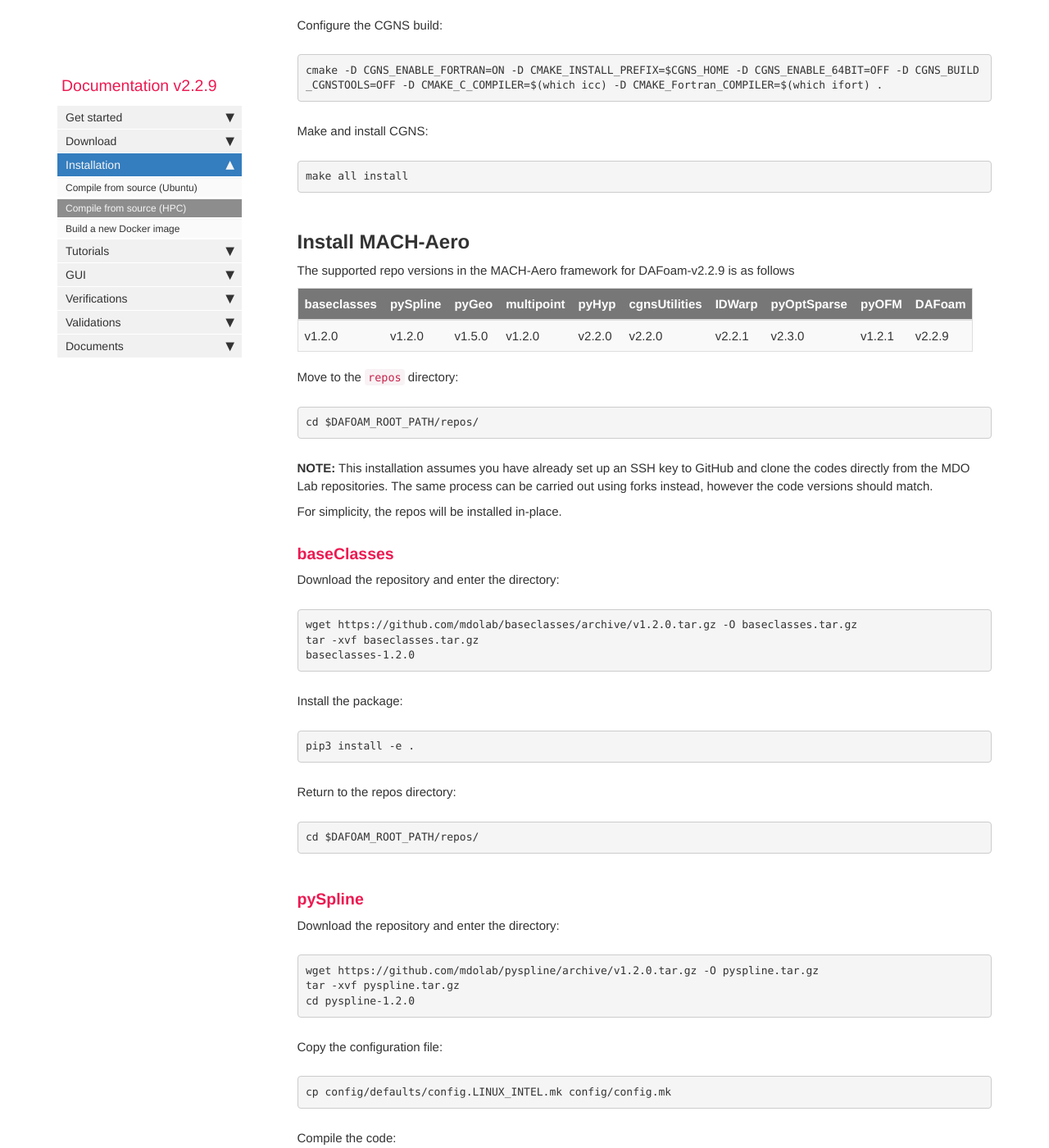
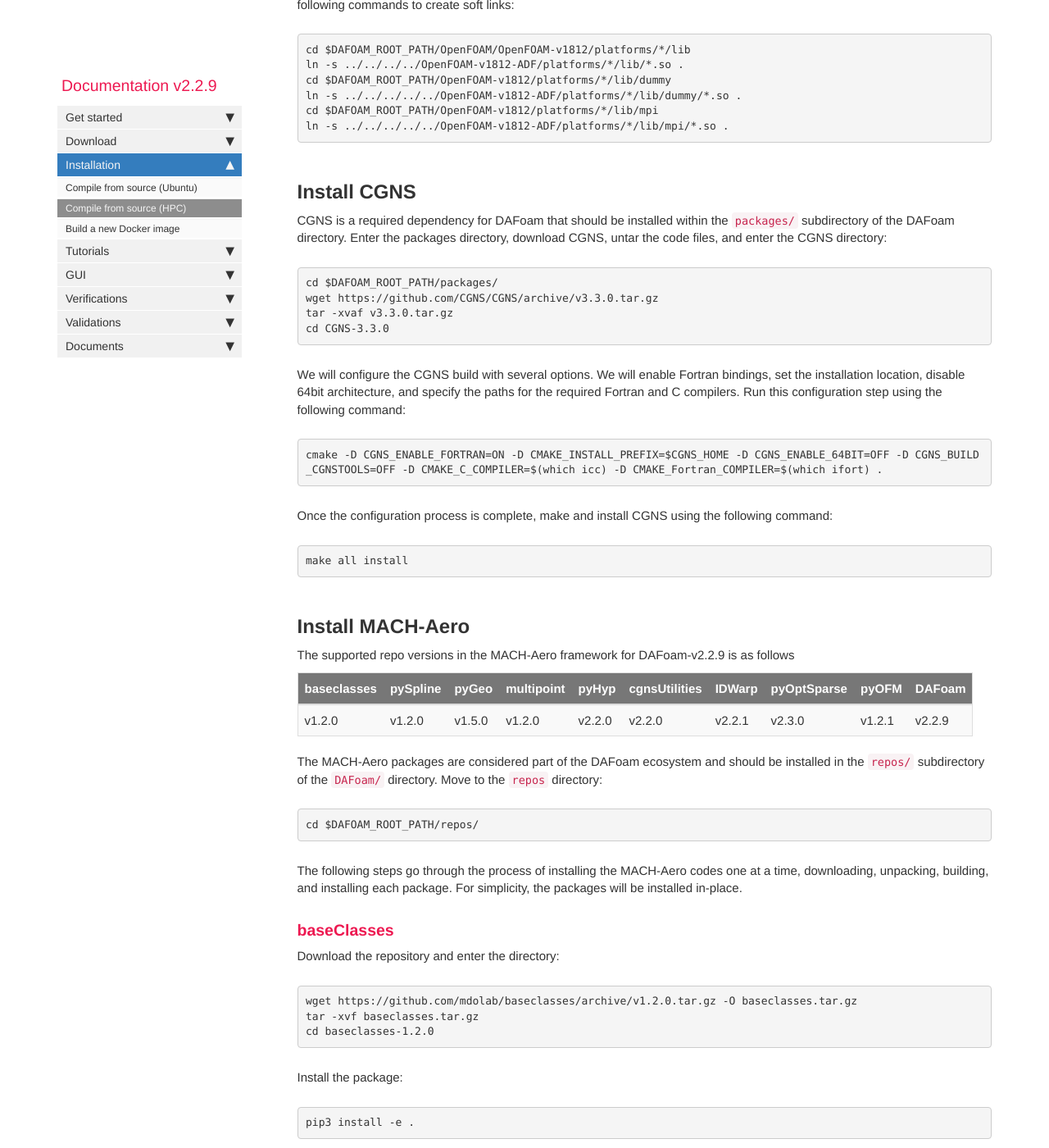
Before and after one commit to DAFoam/DAFoam.github.io, a Jekyll site: the page built from pages/mydoc/mydoc_installation_source_hpc.md, in a window 1280 px wide and 1400 px high, scrolled down 10878 px. Shown: the whole window at 82% size. Built offline with Jekyll 4.4.1, drawn with Linux system fonts in a browser that asks for light colours; comment, search, counter and statistics services are not loaded; some of the changed text lies outside the part shown.

Commit message:
Updates to HPC installation guide to match style of source Ubuntu installation guide.

```diff
--- a/pages/mydoc/mydoc_installation_source_hpc.md
+++ b/pages/mydoc/mydoc_installation_source_hpc.md
@@ -9,15 +9,14 @@ folder: mydoc
 
 {% include note.html content="This section provides instructions on compiling the DAFoam optimization package on an HPC system (Stampede 2) with Intel compilers. Installation on other intel-based clusters may differ, but follows the same general procedure" %}
 
-The required modules on Stampede are:
+The DAFoam package can be compiled with various dependency versions. For this installation, we will use the following modules already installed on Stampede 2:
 
 
 TACC  | git    | intel  | libfabric | impi   | boost | petsc       | python3
 | :------------------------------------------------------------------------ |
 N / A | 2.24.1 | 18.0.2 | 1.7.0     | 18.0.2 | 1.68  | 3.11-nohdf5 | 3.7.0
 
-All DAFoam installation files should be stored within `$WORK/DAFoam_Codes`.
-The directory structure of the completed installation should be the following:
+For this installtion, we will store all of the DAFoam installation files within `$WORK/DAFoam`. Follow this guide line-by-line, reproducing each command on your terminal. Ensure that each command exits successfully before moving to the next one. Once the installation is complete, the directory structure of the installation should be the following:
 
 <pre>
 DAFoam/
@@ -50,7 +49,7 @@ DAFoam/
 └───ENV_DAFOAM.sh/
 </pre>
 
-Create this directory structure by navigating to the `$WORK` directory and running:
+Begin by navigating to the `$WORK` directory and generating the DAFoam code directory and its subdirectory structure:
 
 <pre>
 mkdir DAFoam
@@ -59,8 +58,7 @@ mkdir OpenFOAM packages repos
 </pre>
 
 ## **Setup Environment Loader**
-
-Enter `$WORK/DAFoam` and create the file: `ENV_DAFOAM.sh`. Add the following to `ENV_DAFOAM.sh`:
+To simplify the process of initializing the DAFoam environment when logging into Stampede, we will create a bash script that automates the steps required to load the required modules, export the required environment variables, and source the Python virtual environment. To generate this script, enter `$WORK/DAFoam` and create the file: `ENV_DAFOAM.sh`. Add the following to `ENV_DAFOAM.sh`:
 
 <pre>
 #!/bin/bash
@@ -109,8 +107,10 @@ This file will be responsible for loading the DAFoam environment once everything
 . ENV_DAFOAM.sh
 </pre>
 
+This command will output information stating that the DAFoam environment is being initialized. Since DAFoam and the assorted environment components are not yet installed, the script will output some errors.
+
 ## **Create Python Virtual Environment**
-Create a Python virtual environment using `venv`:
+To modularize the DAFoam environment, we will use a Python virtual environment. Create a Python virtual environment using the package `venv`:
 
 <pre>
 python3 -m venv DAFOAM_VENV
@@ -122,7 +122,7 @@ Re-source the environment initialization script to activate the virtual environm
 . ENV_DAFOAM.sh
 </pre>
 
-Install the python dependencies:
+After re-sourcing the environment initialization script your terminal prompt should include the label `(ENV_DAFOAM)`. Install the Python dependencies in the virtual environment:
 
 <pre>
 pip3 install --upgrade pip
@@ -133,10 +133,13 @@ pip3 install numpy-stl==2.16.0
 pip3 install petsc4py==3.11.0
 </pre>
 
-
 ## **Install OpenFOAM**
 
-Download OpenFOAM and untar its files into working directory:
+We will begin by install OpenFOAM-v1812. **There are three versions of OpenFOAM to compile: original, reverse-mode AD (ADR), and forward-mode AD (ADF).** The reverse-mode AD enables the JacobianFree adjoint option, and the forward-mode AD enables the brute-force AD for verifying the adjoint accuracy.
+
+**Build Original**
+
+Begin by downloading OpenFOAM-v1812 and the associated third-party libraries, and unzip the tarballs:
 
 <pre>
 cd OpenFOAM
@@ -158,6 +161,8 @@ Replace the built-in UPstream.C file with a customized version:
 wget https://github.com/DAFoam/files/releases/download/v1.0.0/UPstream.C
 mv UPstream.C src/Pstream/mpi/UPstream.C
 </pre>
+
+We will make several modifications to the configuration files within OpenFOAM. The following steps show which files need to be changed and what changes are required.
 
 Edit `OpenFOAM-v1812/etc/bashrc`:
 
@@ -255,42 +260,42 @@ Edit `ThirdParty-v1812/makeCGAL`:
   : ${BOOST_ARCH_PATH:=$TACC_BOOST_DIR}    # Fallback
 </pre>
 
-Source the OpenFOAM bashrc file:
+Once the configuration file modifications are complete, source the OpenFOAM bashrc file:
 
 <pre>
 source $DAFOAM_ROOT_PATH/OpenFOAM/OpenFOAM-v1812/etc/bashrc
 </pre>
 
-Make CGAL:
+We will begin the installation by making CGAL. To do this, run the following command:
 
 <pre>
 cd $WM_THIRD_PARTY_DIR and ./makeCGAL > log.mkcgal 2>&1
 </pre>
 
-Make OpenFOAM:
+Once the CGAL installation is complete, we will install OpenFOAM using the following command:
 
 <pre>
 cd $WM_PROJECT_DIR and ./Allwmake > log.make 2>&1
 </pre>
 
-## **Install OpenFOAM AD**
-
-Download the AD version of OpenFOAM:
+Once the original version of OpenFOAM is complete, we will install the AD versions of the code. Download the AD version of OpenFOAM using the following command:
 
 <pre>
 cd $DAFOAM_ROOT_PATH/OpenFOAM
 wget https://github.com/DAFoam/OpenFOAM-v1812-AD/archive/v1.2.9.tar.gz -O OpenFOAM-v1812-AD.tgz
 </pre>
 
-### **Reverse Mode**
+**Reverse Mode**
 
-Unzip the code, move the AD version of OpenFOAM to mark it as reverse-mode, and enter the code directory:
+Unzip the  downloaded AD code, move the AD version of OpenFOAM to mark it as reverse-mode, and enter its code directory:
 
 <pre>
 tar -xvf OpenFOAM-v1812-AD.tgz
 mv OpenFOAM-v1812-AD-* OpenFOAM-v1812-ADR
 cd OpenFOAM-v1812-ADR
 </pre>
+
+As with the original version of OpenFOAM, we need to make several modifications to the configuration files within OpenFOAM. The following steps show which files need to be changed and what changes are required.
 
 Edit `OpenFOAM-v1812-ADR/etc/bashrc`:
 
@@ -387,21 +392,19 @@ CC          = mpicxx -std=c++11 -fp-trap=common -fp-model precise
 
 Copy `mplibINTELMPI` in `OpenFOAM-v1812-ADR/wmake/rules/linux64Icc/mplibINTELMPI` to `OpenFOAM-v1812-ADR/wmake/rules/General/mplibINTELMPI`
 
-
-Source the OpenFOAM reverse-mode bashrc file:
+Once the configuration file modifications are complete, source the OpenFOAM forward-mode bashrc file:
 
 <pre>
 source $DAFOAM_ROOT_PATH/OpenFOAM/OpenFOAM-v1812-ADR/etc/bashrc
 </pre>
 
-Make OpenFOAM reverse-mode:
-
+Install OpenFOAM reverse-mode AD using the following command:
 
 <pre>
 cd $WM_PROJECT_DIR and ./Allwmake > log.make 2>&1
 </pre>
 
-Link reverse-mode mode code to OpenFOAM:
+Once the reverse-mode AD version of the code is build, we need to link it to the original version. To do this, run the following commands to create soft links:
 
 <pre>
 cd $DAFOAM_ROOT_PATH/OpenFOAM/OpenFOAM-v1812/platforms/*/lib
@@ -412,15 +415,17 @@ cd $DAFOAM_ROOT_PATH/OpenFOAM/OpenFOAM-v1812/platforms/*/lib/mpi
 ln -s ../../../../../OpenFOAM-v1812-ADR/platforms/*/lib/mpi/*.so .
 </pre>
 
-### **Forward Mode**
+**Forward Mode**
 
-Unzip the code, move the AD version of OpenFOAM to mark it as forward-mode, and enter the code directory:
+Again unzip the AD code, move the AD version of OpenFOAM to mark it as forward-mode, and enter its code directory:
 
 <pre>
 tar -xvf OpenFOAM-v1812-AD.tgz
 mv OpenFOAM-v1812-AD-* OpenFOAM-v1812-ADF
 cd OpenFOAM-v1812-ADF
 </pre>
+
+As with the original and reverse-mode versions of OpenFOAM, we need to make several modifications to the configuration files within OpenFOAM. The following steps show which files need to be changed and what changes are required.
 
 Edit `OpenFOAM-v1812-ADF/etc/bashrc`:
 
@@ -510,23 +515,21 @@ CC          = icpc -std=c++11 -fp-trap=common -fp-model precise
 CC          = mpicxx -std=c++11 -fp-trap=common -fp-model precise
 </pre>
 
-
 Copy `mplibINTELMPI` in `OpenFOAM-v1812-ADF/wmake/rules/linux64Icc/mplibINTELMPI` to `OpenFOAM-v1812-ADF/wmake/rules/General/mplibINTELMPI`
 
-
-Source the OpenFOAM forward-mode bashrc file:
+Once the configuration file modifications are complete, source the OpenFOAM forward-mode bashrc file:
 
 <pre>
 source $DAFOAM_ROOT_PATH/OpenFOAM/OpenFOAM-v1812-ADF/etc/bashrc
 </pre>
 
-Make OpenFOAM forward-mode:
+INstall OpenFOAM forward-mode AD using the following command:
 
 <pre>
 cd $WM_PROJECT_DIR and ./Allwmake > log.make 2>&1
 </pre>
 
-Link forward-mode code to OpenFOAM:
+As with the reverse-mode AD code, we need to link the built forward-mode AD code to the original version. To do this, run the following commands to create soft links:
 
 <pre>
 cd $DAFOAM_ROOT_PATH/OpenFOAM/OpenFOAM-v1812/platforms/*/lib
@@ -540,7 +543,7 @@ ln -s ../../../../../OpenFOAM-v1812-ADF/platforms/*/lib/mpi/*.so .
 
 ## **Install CGNS**
 
-Enter the packages directory, download CGNS, untar the code files, and enter the CGNS directory:
+CGNS is a required dependency for DAFoam that should be installed within the ``packages/`` subdirectory of the DAFoam directory. Enter the packages directory, download CGNS, untar the code files, and enter the CGNS directory:
 
 <pre>
 cd $DAFOAM_ROOT_PATH/packages/
@@ -549,13 +552,13 @@ tar -xvaf v3.3.0.tar.gz
 cd CGNS-3.3.0
 </pre>
 
-Configure the CGNS build:
+We will configure the CGNS build with several options. We will enable Fortran bindings, set the installation location, disable 64bit architecture, and specify the paths for the required Fortran and C compilers. Run this configuration step using the following command:
 
 <pre>
 cmake -D CGNS_ENABLE_FORTRAN=ON -D CMAKE_INSTALL_PREFIX=$CGNS_HOME -D CGNS_ENABLE_64BIT=OFF -D CGNS_BUILD_CGNSTOOLS=OFF -D CMAKE_C_COMPILER=$(which icc) -D CMAKE_Fortran_COMPILER=$(which ifort) .
 </pre>
 
-Make and install CGNS:
+Once the configuration process is complete, make and install CGNS using the following command:
 
 <pre>
 make all install
@@ -569,15 +572,13 @@ baseclasses | pySpline | pyGeo  | multipoint | pyHyp  | cgnsUtilities | IDWarp
 | :----------------------------------------------------------------------------------------------------------- |
 v1.2.0      | v1.2.0   | v1.5.0 | v1.2.0     | v2.2.0 | v2.2.0        | v2.2.1  | v2.3.0      | v1.2.1 | {{ site.latest_version }}
 
-Move to the `repos` directory:
+The MACH-Aero packages are considered part of the DAFoam ecosystem and should be installed in the `repos/` subdirectory of the `DAFoam/` directory. Move to the `repos` directory:
 
 <pre>
 cd $DAFOAM_ROOT_PATH/repos/
 </pre>
 
-**NOTE:** This installation assumes you have already set up an SSH key to GitHub and clone the codes directly from the MDO Lab repositories. The same process can be carried out using forks instead, however the code versions should match.
-
-For simplicity, the repos will be installed in-place.
+The following steps go through the process of installing the MACH-Aero codes one at a time, downloading, unpacking, building, and installing each package. For simplicity, the packages will be installed in-place.
 
 ### **baseClasses**
 
@@ -586,7 +587,7 @@ Download the repository and enter the directory:
 <pre>
 wget https://github.com/mdolab/baseclasses/archive/v1.2.0.tar.gz -O baseclasses.tar.gz
 tar -xvf baseclasses.tar.gz
-baseclasses-1.2.0
+cd baseclasses-1.2.0
 </pre>
 
 Install the package:
@@ -807,14 +808,15 @@ cd $DAFOAM_ROOT_PATH/repos/
 
 ## **Install pyOFM**
 
-Download the repository and enter the directory:
+In addition to installing the main components of MACH-Aero, we will install pyOFM to interface with OpenFOAM meshes. Download the repository and enter its code directory:
 
 <pre>
-git clone git@github.com:mdolab/pyofm.git
-cd pyofm
+wget https://github.com/mdolab/pyofm/archive/v1.2.1.tar.gz -O pyofm.tar.gz
+tar -xvf pyofm.tar.gz
+cd pyofm-1.2.1
 </pre>
 
-pyOFM requires a newer version of `mpi4py` than is available on STAMPEDE natively. To avoid installing a second `mpi4py`, edit the `setup.py` script within the `pyofm/` root directory:
+pyOFM requires a newer version of `mpi4py` than is available on Stampede 2 natively. To avoid installing a second `mpi4py`, edit the `setup.py` script within the `pyofm/` root directory:
 
 <pre>
 install_requires=[
@@ -848,11 +850,12 @@ cd $DAFOAM_ROOT_PATH/repos/
 
 ## **Install DAFoam**
 
-Download the repository and enter the directory:
+Once OpenFOAM, CGNS, and the MACH-Aero packages are installed, we can install DAFoam. Similar to OpenFOAM, we need to compile three versions of DAFoam: original, reverse-mode AD (ADR), and forward-mode AD (ADF). Download the repository and enter its code directory:
 
 <pre>
-git clone git@github.com:mdolab/dafoam.git
-cd dafoam
+wget https://github.com/mdolab/dafoam/archive/v2.2.9.tar.gz -O dafoam.tar.gz
+tar -xvf dafoam.tar.gz
+cd dafoam-2.2.9
 </pre>
 
 DAFoam requires a newer version of `mpi4py` than is available on STAMPEDE natively. To avoid installing a second `mpi4py`, edit the `setup.py` script within the `dafoam/` root directory:
@@ -900,12 +903,39 @@ Install the package:
 pip3 install -e .
 </pre>
 
-Unset the AD environment:
+Once the installtion is complete, unset the AD environment and re-source the environment loading script. **This step is needed every time you compile an AD version of DAFoam!**
 
 <pre>
 unset WM_CODI_AD_MODE\
 . $DAFOAM_ROOT_PATH/ENV_DAFOAM.sh
 </pre>
 
+## **Regression Tests**
+
+Once DAFoam and all of its dependencies are installed, you can run the regression tests located in the `DAFoam/repos/dafoam/tests` directory. To run the cases, use the command:
+
+<pre>
+cd $HOME/dafoam/repos/dafoam/tests && ./Allrun
+</pre>
+
+If successful, the test will output the following message:
+
+<pre>
+************************************************************
+**************** All DAFoam tests passed! ******************
+************************************************************
+</pre>
+
+If for any reason the tests fail, check the output message to understand if the issue is due to numerical precision errors caused by differing hardware / compiler versions or if there is an issue with the installation.
+## **Compile SNOPT for pyOptSparse (optional)**
+
+This step is needed if you want to use the SNOPT optimizer. Detailed instructions are available from [pyOptSparse Documentation](https://mdolab-pyoptsparse.readthedocs-hosted.com).
+
+SNOPT is a commercial package, and you can purchase it from [here](http://www.sbsi-sol-optimize.com/asp/sol_snopt.htm). Once you obtain the SNOPT source code, copy all the source files (except for snopth.f) to the "$HOME/dafoam/repos/pyoptsparse-2.3.0/pyoptsparse/pySNOPT/source" folder. Then, run this command to compile pyOptSparse with SNOPT.
+
+<pre>
+cd $HOME/dafoam/repos/pyoptsparse-2.3.0 && \
+pip install .
+</pre>
 
 {% include links.html %}
```
